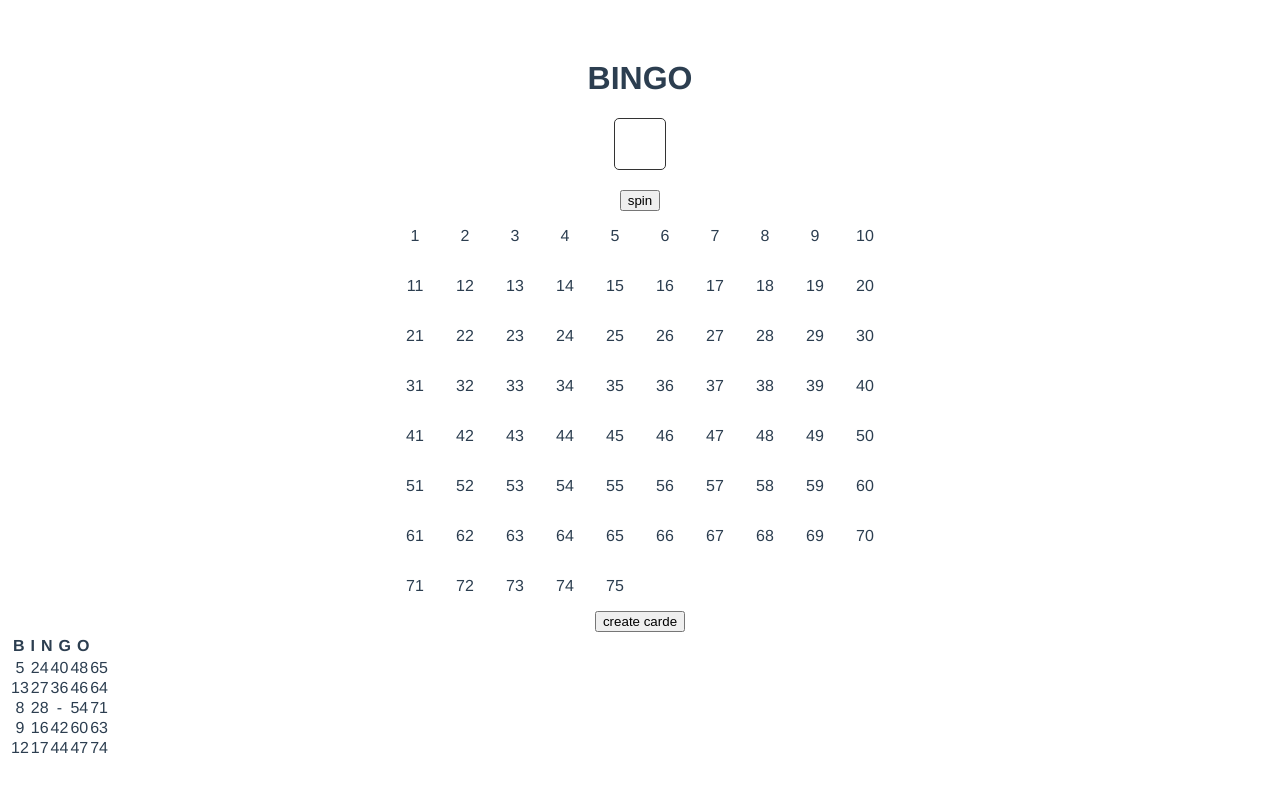
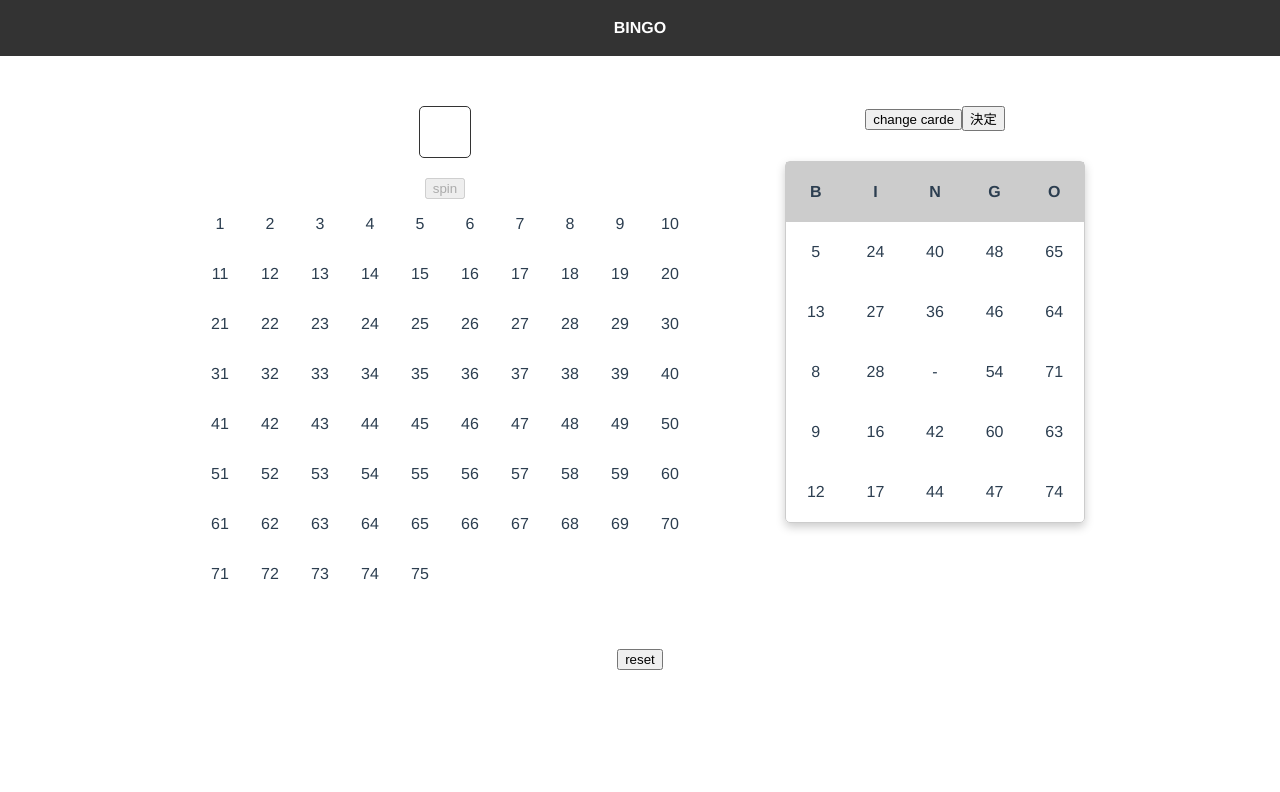
Before and after one commit to kakitaku00/Bingo-App, a Vue app: page / in a window 1280 px wide. Both pictures are taken after a click on the button "create carde". Shown: the top 792 px of the page. Built offline with nearby package versions, Linux system fonts and the light colour scheme.

Commit message:
add style add reset

```diff
--- a/package.json
+++ b/package.json
@@ -9,6 +9,7 @@
   },
   "dependencies": {
     "core-js": "^2.6.5",
+    "reset-css": "^4.0.1",
     "vue": "^2.6.10"
   },
   "devDependencies": {
--- a/src/App.vue
+++ b/src/App.vue
@@ -1,27 +1,38 @@
 <template>
   <div id="app">
+    <header class="header">
       <h1>BINGO</h1>
+    </header>
+    <div class="bingo_container">
+      <div class="bingo_roulette">
         <p class="pickNumber">{{targetNum}}</p>
-    <input v-if="mode === 'stop'" type="button" value="spin" @click="spin()">
-    <input v-else-if="mode === 'spin'" type="button" value="stop" @click="stop()">
+        <input v-if="mode === 'stop'" v-bind:disabled="!decision" type="button" value="spin" @click="spin">
+        <input v-else-if="mode === 'spin'" type="button" value="stop" @click="stop">
         <input v-else type="button" value="reset" @click="reset()">
         <ul class="panel">
           <li v-for="num in bingoMaxNum" :class="[activeClass.white, `number-${num}`]" :id="[num]" :key="num">{{ num }}</li>
         </ul>
+      </div>
       <div class="bingoCard">
-      <input type="button" value="create carde" @click="createBingoCard()">
-      <div class="bingoCard_contents">
-        <table>
-          <thead class="bingo_head">
+        <input v-if="!bingoCardNumber.length" type="button" value="create carde" @click="createBingoCard">
+        <input v-else type="button" v-bind:disabled="decision" value="change carde" @click="createBingoCard">
+        <input v-show="bingoCardNumber.length" v-bind:disabled="decision" type="button" value="決定" @click="decisionCard">
+        <div class="bingoCard_content" :class="[!bingoCardNumber.length ? 'is-hide' : '']">
+          <table class="bingoCard_table">
+            <thead class="bingoCard_head">
               <tr v-for="(head, index) in bingoCardNumber" :key="index"><th>{{ head.title }}</th></tr>
             </thead>
-          <tbody class="bingo_body">
-            <tr class="bingo_num" v-for="(body, index) in bingoCardNumber" :key="index">
+            <tbody class="bingoCard_body">
+              <tr class="bingoCard_num" v-for="(body, index) in bingoCardNumber" :key="index">
                 <td v-for="(num, index) in body.number" :key="index" :class="[activeClass.white, `number-${num}`]">{{ num }}</td>
               </tr>
             </tbody>
           </table>
         </div>
+      </div>
+    </div>
+    <div class="resetButton">
+      <input type="button" value="reset" @click="reset">
     </div>
   </div>
 </template>
@@ -38,6 +49,7 @@ export default {
       bingoMaxNum: 75,
       bingoNum: [],
       bingoCardNumber: [],
+      decision: false,
       buttonText: {
         start: "start",
         reset: "reset"
@@ -63,9 +75,13 @@ export default {
       }
     },
     reset: function() {
-
+      this.decision = false
+      this.bingoCardNumber = []
+      this.resetStyleNumber()
+      this.bingoNum = this.createBingoNumber()
     },
     createBingoNumber: function() {
+      // 1からbingoMaxNumまでの配列を作成(1から欲しいので1++)
       return [...Array(this.bingoMaxNum).keys()].map(i => ++i)
     },
     randomNumber: function() {
@@ -96,9 +112,16 @@ export default {
         el.classList.add(this.activeClass.black);
       })
     },
+    resetStyleNumber: function() {
+      const targetElements = document.querySelectorAll(`.${this.activeClass.black}`)
+      targetElements.forEach(el => {
+        el.classList.remove(this.activeClass.black);
+        el.classList.add(this.activeClass.white);
+      })
+    },
     createBingoCard: function() {
+      this.bingoCardNumber = []
       this.createBingCardNumber()
-      console.log(this.bingoCardNumber)
       this.choiceNumber()
     },
     createBingCardNumber: function() {
@@ -127,6 +150,9 @@ export default {
         numbers.splice(choiceIdx, 1)
       }
       return resultNumber
+    },
+    decisionCard: function() {
+      this.decision = true
     }
   },
   created() {
@@ -142,12 +168,29 @@ export default {
   -moz-osx-font-smoothing: grayscale;
   text-align: center;
   color: #2c3e50;
-  margin-top: 60px;
+}
+
+.header {
+  padding: 20px;
+  background-color: #333;
+}
+
+.header > h1 {
+  font-weight: bold;
+  color: #fff;
 }
 
 ul {
   list-style: none;
   padding: 0;
+}
+
+.is-show {
+  display: block;
+}
+
+.is-hide {
+  display: none;
 }
 
 .view {
@@ -192,13 +235,67 @@ ul {
   background-color: #333;
 }
 
-.bingo_num {
+.bingo_container {
+  display: flex;
+  justify-content: space-around;
+  max-width: 980px;
+  margin: 50px auto;
+}
+
+.bingoCard {
+  width: 100%;
+  max-width: 300px;
+}
+
+.bingoCard_content {
+  margin-top: 30px;
+}
+
+.bingoCard_table {
+  display: block;
+  margin: 0 auto;
+  width: 100%;
+  border: 1px solid #ccc;
+  border-radius: 5px;
+  box-shadow: 0 4px 10px #ccc;
+}
+
+.bingoCard_head,
+.bingoCard_body {
+  display: flex;
+  justify-content: space-between;
+}
+
+.bingoCard_head tr {
+  width: 60px;
+  height: 60px;
+  display: flex;
+  justify-content: center;
+  align-items: center;
+}
+
+.bingoCard_head th {
+  font-weight: bold;
+}
+
+.bingoCard_num {
+  width: 20%;
+  height: 300px;
   display: flex;
   flex-direction: column;
+  justify-content: space-between;
 }
 
-.bingo_head,
-.bingo_body {
+.bingoCard_body td {
+  height: 100%;
   display: flex;
+  justify-content: center;
+  align-items: center;
 }
+
+.bingoCard_head {
+  background-color: #ccc;
+}
+
+
 </style>
--- a/src/main.js
+++ b/src/main.js
@@ -1,5 +1,6 @@
 import Vue from 'vue'
 import App from './App.vue'
+import 'reset-css'
 
 Vue.config.productionTip = false
 
```
Also changed, not shown: 1 other file (tests, documents, lock files or other folders). Lines whose indentation alone changed are shown as unchanged.
